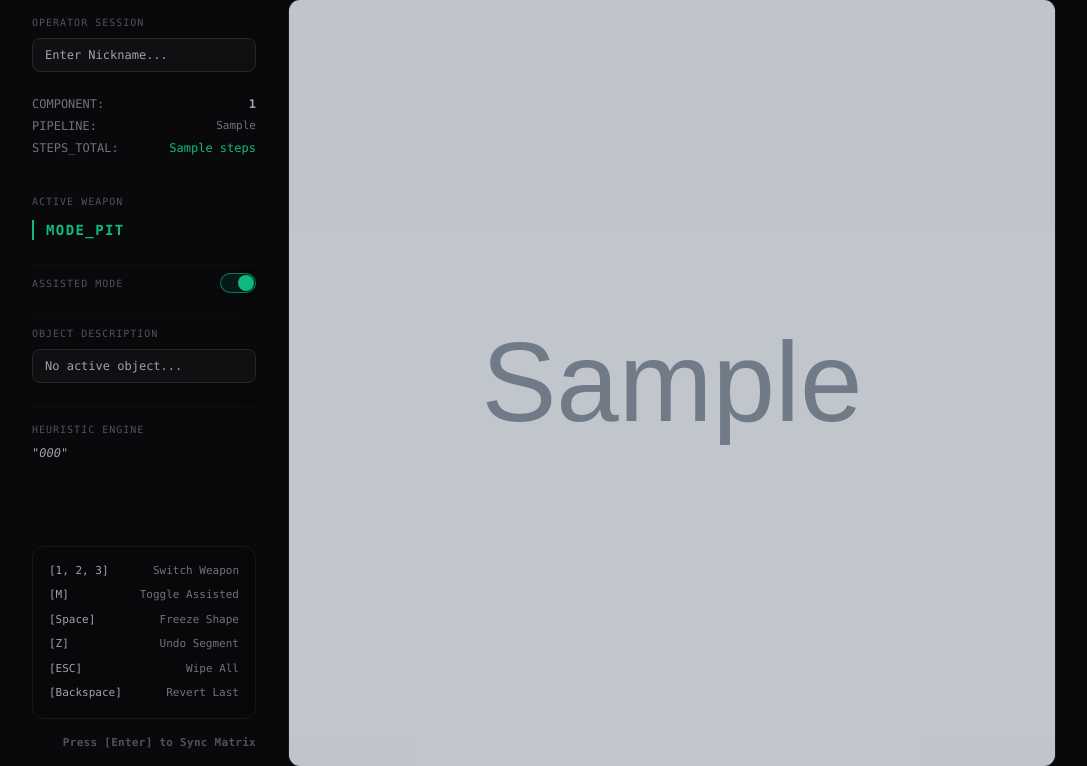
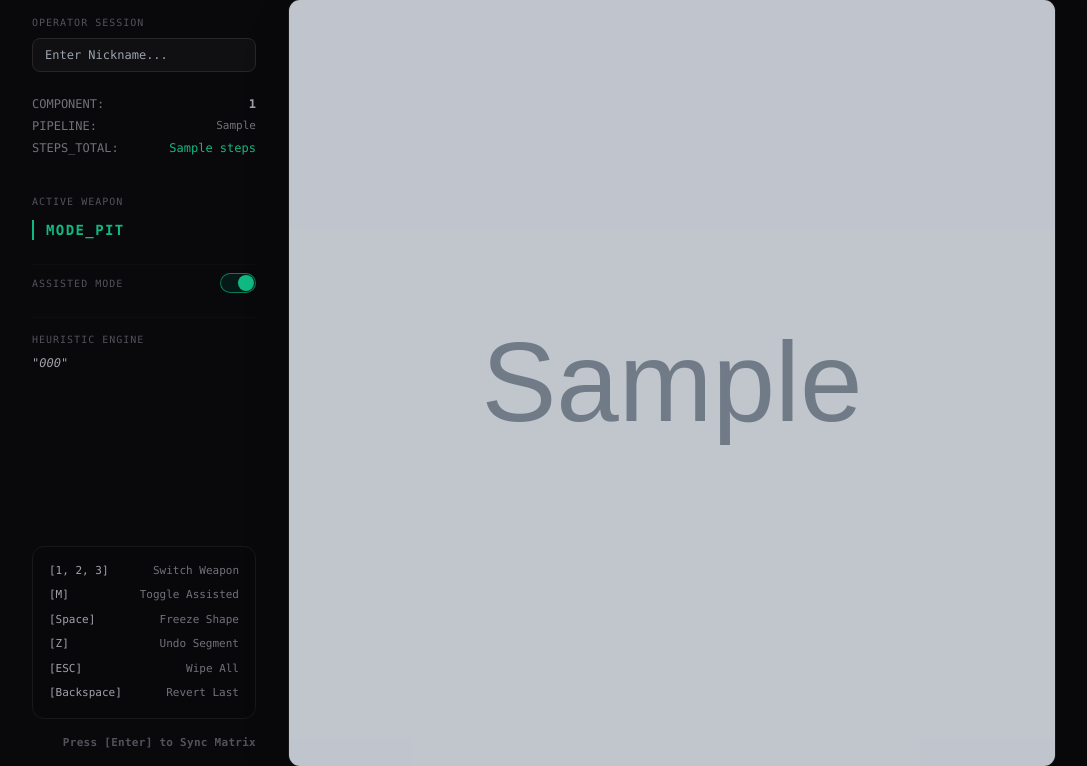
Before and after one commit to F1nnSBK/luna_labeler, a FastAPI app: template app/templates/index.html in a window 1280 px wide. Shown: the part 25-791 px from the top of the page, without its empty margins (96-1183 px from the left). Run offline with FastAPI, Linux system fonts and the light colour scheme; the template is opened without the code that fills it: most values are stand-ins (such as "Sample title", 1, 10 or a date in 2020); grey boxes marked "Sample" are stand-in pictures; parts of the project's set-up code (start-up, migrations or seed data) failed here and were passed over; some libraries are stand-ins or nearby versions.

Commit message:
chore: strip out multimodal features and optimize Dockerfile for Hugging Face Spaces

```diff
--- a/app/cron.py
+++ b/app/cron.py
@@ -67,24 +67,11 @@ async def sync_supabase_to_huggingface():
                     api.upload_file(path_or_fileobj=mask_bytes, path_in_repo=mask_path, repo_id=target_repo, repo_type="dataset")
 
                     # 4. Append metadata generation line
-                    instance_descriptions = []
-                    try:
-                        features = json.loads(item.spatial_vector_data) if item.spatial_vector_data else []
-                        for f in features:
-                            if "description" in f:
-                                instance_descriptions.append({
-                                    "class": f.get("class"),
-                                    "description": f.get("description")
-                                })
-                    except Exception:
-                        pass
-
                     metadata_lines.append({
                         "file_name": img_path,
                         "mask_file_name": mask_path,
                         "dominant_class": item.matrix_class,
                         "operator_session": item.session_id,
-                        "instance_descriptions": instance_descriptions,
                         "raw_vector_data": item.spatial_vector_data
                     })
 
--- a/app/main.py
+++ b/app/main.py
@@ -17,8 +17,6 @@ from app.config import settings
 import urllib.request
 from pathlib import Path
 from ultralytics import SAM
-import numpy as np
-import cv2
 
 # Initialize database schema
 Base.metadata.create_all(bind=engine)
@@ -194,10 +192,9 @@ async def sam_predict(
     y_min: float = Form(...),
     x_max: float = Form(...),
     y_max: float = Form(...),
-    active_class: str = Form("STONE"),
     db: Session = Depends(get_db)
 ):
-    """Run MobileSAM model inference to auto-generate a mask based on a bounding box prompt, and calculate NumPy brightness/texture metrics for description."""
+    """Run MobileSAM model inference to auto-generate a mask based on a bounding box prompt."""
     item = db.query(TelemetryComponent).filter_by(id=component_id).first()
     if not item:
         raise HTTPException(status_code=404, detail="Component not found")
@@ -220,55 +217,9 @@ async def sam_predict(
                 points = xy_coords[0].tolist()
                 rounded_points = [[round(p[0]), round(p[1])] for p in points]
 
-        auto_description = "unknown feature"
-        if rounded_points:
-            # Grayscale image conversion for albedo calculation
-            gray_img = image_obj.convert("L")
-            img_arr = np.array(gray_img)
-
-            # Create a binary mask of the polygon
-            mask = np.zeros(img_arr.shape, dtype=np.uint8)
-            pts = np.array(rounded_points, dtype=np.int32)
-            cv2.fillPoly(mask, [pts], 255)
-
-            # Extract grayscale pixels within the polygon
-            inside_pixels = img_arr[mask == 255]
-            if len(inside_pixels) > 0:
-                mean_brightness = float(np.mean(inside_pixels))
-                std_dev = float(np.std(inside_pixels))
-            else:
-                mean_brightness = 127.0
-                std_dev = 15.0
-
-            # Scientific description builder
-            cls = active_class.upper()
-            if cls == "STONE":
-                if mean_brightness > 160:
-                    if std_dev > 25:
-                        auto_description = "A highly reflective, coarse-textured ejecta fragment exhibiting sharp crystalline borders."
-                    else:
-                        auto_description = "A bright, high-albedo anorthosite stone fragment with a relatively uniform, smooth surface."
-                else:
-                    if mean_brightness < 90:
-                        auto_description = "A dark, low-albedo basaltic fragment seamlessly integrated into the regolith matrix."
-                    else:
-                        auto_description = "A medium-albedo, rocky debris component typical of local volcanic flows."
-            elif cls == "CRATER":
-                if std_dev < 15:
-                    auto_description = "A degraded, highly eroded impact depression with smooth inner slopes and shallow rim relief."
-                else:
-                    auto_description = "A fresh lunar impact crater with well-defined rim segments and complex shadow distributions."
-            elif cls == "PIT":
-                if mean_brightness < 40:
-                    auto_description = "A steep subsurface collapse feature characterized by a total-shadow interior cavity."
-                else:
-                    auto_description = "A volcanic collapse pit exhibiting distinct layering along its inner wall structure."
-            else:
-                auto_description = f"A lunar surface anomaly classified as {cls}."
-
-        return {"points": rounded_points, "auto_description": auto_description}
+        return rounded_points
     except Exception as e:
-        raise HTTPException(status_code=500, detail=f"SAM prediction or captioning failed: {str(e)}")
+        raise HTTPException(status_code=500, detail=f"SAM prediction failed: {str(e)}")
 
 
 @app.post("/dashboard/undo", response_class=HTMLResponse)
--- a/app/templates/card_fragment.html
+++ b/app/templates/card_fragment.html
@@ -28,12 +28,6 @@
                     <input type="checkbox" id="assisted-toggle" checked class="sr-only peer" />
                     <div class="w-9 h-5 bg-zinc-800 rounded-full peer peer-checked:after:translate-x-full after:content-[''] after:absolute after:top-[2px] after:left-[2px] after:bg-zinc-400 peer-checked:after:bg-emerald-500 after:rounded-full after:h-4 after:w-4 after:transition-all peer-checked:bg-emerald-950/50 border border-zinc-700/60 peer-checked:border-emerald-500/60"></div>
                 </label>
-            </div>
-
-            <div class="flex flex-col space-y-2 pt-2 border-t border-zinc-900/40">
-                <span class="text-[10px] uppercase tracking-widest text-zinc-600">Object Description</span>
-                <input type="text" id="object-desc" placeholder="No active object..."
-                       class="bg-zinc-900/50 border border-zinc-800 text-zinc-300 px-3 py-2 rounded-lg text-xs focus:outline-none focus:border-zinc-700 font-mono w-full transition-colors" />
             </div>
 
             <div class="space-y-1 pt-2 border-t border-zinc-900/40">
@@ -91,7 +85,6 @@
         const hiddenInput = document.getElementById('spatial-vector-data');
         const toolIndicator = document.getElementById('active-tool-indicator');
         const nickInput = document.getElementById('operator-nick');
-        const descInput = document.getElementById('object-desc');
         const assistedToggle = document.getElementById('assisted-toggle');
 
         const COLORS = {
@@ -138,7 +131,7 @@
         function updatePayload() {
             const payload = [...completedPolygons];
             if (currentPolygon.length > 0) {
-                payload.push({ class: activeClass, points: currentPolygon, description: descInput.value.trim() || "unknown feature" });
+                payload.push({ class: activeClass, points: currentPolygon });
             }
             hiddenInput.value = JSON.stringify(payload);
         }
@@ -177,15 +170,11 @@
 
         function commitCurrentShape() {
             if (currentPolygon.length > 0) {
-                const descValue = descInput.value.trim() || "unknown feature";
                 completedPolygons.push({
                     class: activeClass,
-                    points: currentPolygon,
-                    description: descValue
+                    points: currentPolygon
                 });
                 currentPolygon = [];
-                descInput.value = "";
-                descInput.blur();
                 updatePayload();
                 drawAll();
             }
@@ -195,15 +184,12 @@
         let startX = 0, startY = 0;
 
         canvas.addEventListener('mousedown', function(e) {
-            if (document.activeElement === nickInput || document.activeElement === descInput) return;
+            if (document.activeElement === nickInput) return;
             const rect = canvas.getBoundingClientRect();
             const x = Math.round((e.clientX - rect.left) * (256 / rect.width));
             const y = Math.round((e.clientY - rect.top) * (256 / rect.height));
 
             if (assistedMode) {
-                // Auto-commit any active shape before starting a new one
-                commitCurrentShape();
-
                 startX = x;
                 startY = y;
                 isDragging = true;
@@ -275,24 +261,16 @@
             formData.append('y_min', y_min);
             formData.append('x_max', x_max);
             formData.append('y_max', y_max);
-            formData.append('active_class', activeClass);
 
             fetch('/api/v1/sam/predict', {
                 method: 'POST',
                 body: formData
             })
             .then(res => res.json())
-            .then(data => {
-                if (data && data.points && data.points.length > 2) {
-                    currentPolygon = data.points;
-                    descInput.value = data.auto_description;
+            .then(points => {
+                if (points && points.length > 2) {
+                    completedPolygons.push({ class: activeClass, points: points });
                     updatePayload();
-
-                    // Autofocus and select description
-                    setTimeout(() => {
-                        descInput.focus();
-                        descInput.select();
-                    }, 50);
                 }
                 drawAll();
             })
@@ -308,14 +286,6 @@
 
         window._lunaKeyHandler = function(e) {
             if (document.activeElement === nickInput) return;
-
-            if (document.activeElement === descInput) {
-                if (e.key === 'Enter') {
-                    e.preventDefault();
-                    commitCurrentShape();
-                }
-                return;
-            }
 
             if (e.key === '1') { activeClass = 'PIT'; updateUI(); drawAll(); }
             if (e.key === '2') { activeClass = 'STONE'; updateUI(); drawAll(); }
@@ -342,7 +312,6 @@
             else if (e.key === 'Escape') {
                 currentPolygon = [];
                 completedPolygons = [];
-                descInput.value = "";
                 updatePayload();
                 drawAll();
             }
```
Also changed, not shown: 1 other file.
